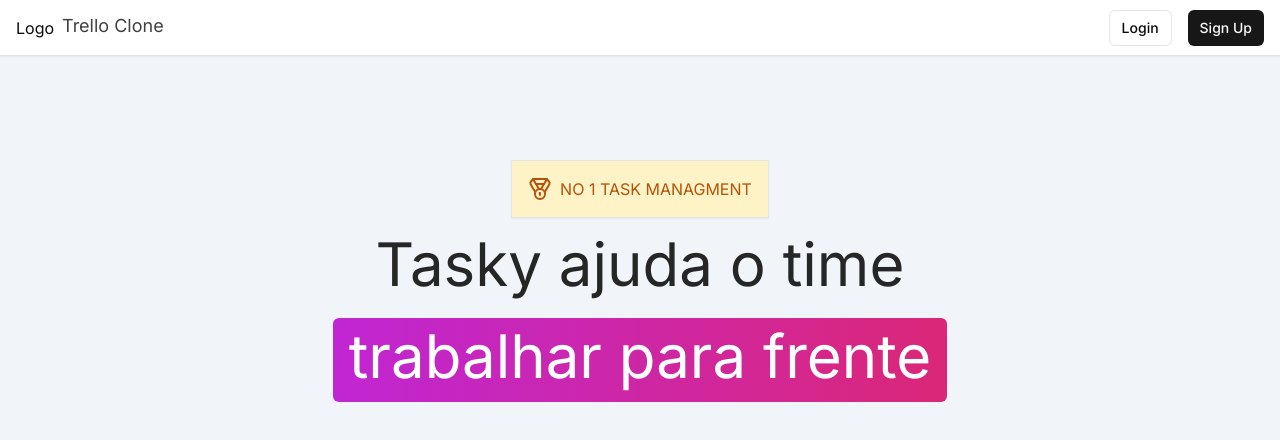
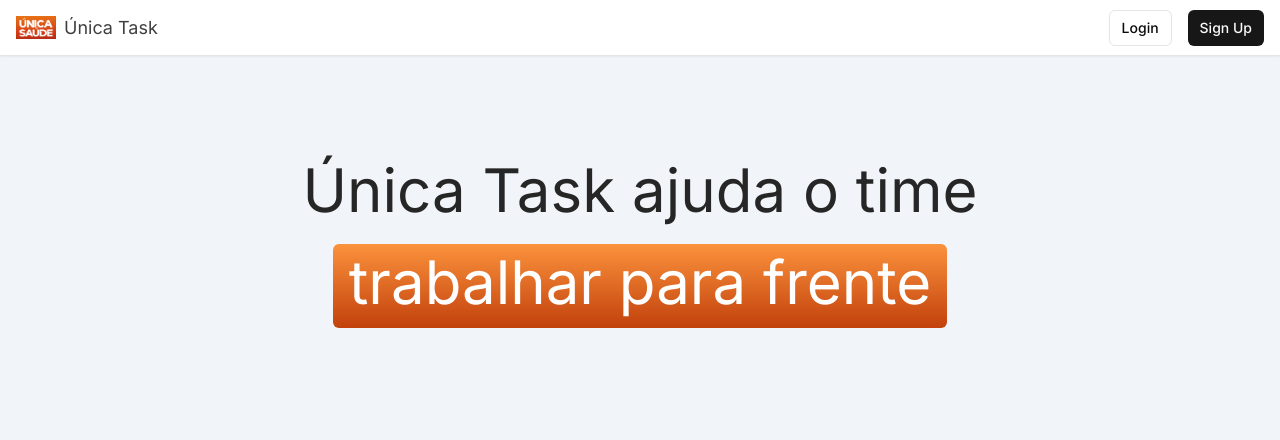
Before and after one commit to leandroms19/next-trello-alike, a Next.js app: page / in a window 1280 px wide. Shown: the top 440 px of the page. Built offline with nearby package versions, Linux system fonts and the light colour scheme.

Commit message:
configurações finais

```diff
--- a/app/(marketing)/page.tsx
+++ b/app/(marketing)/page.tsx
@@ -1,18 +1,12 @@
-import { Button } from "@/components/ui/button";
-import { Medal } from "lucide-react";
 
 const MarketingPage = () => {
     return(
         <div className="flex items-center justify-center flex-col">
             <div className="flex items-center justify-center flex-col">
-                <div className="mb-4 flex items-center border shadow-sm p-4 bg-amber-100 text-amber-700 rounder-full uppercase">
-                    <Medal className="h-6 w-6 mr-2" />
-                    No 1 task managment
-                </div>
                 <h1 className="text-3xl md:text-6xl text-center text-neutral-800 mb-6">
-                    Tasky ajuda o time
+                    Única Task ajuda o time
                 </h1>
-                <div className="text-3xl md:text-6xl bg-gradient-to-r from-fuchsia-600 to-pink-600 text-white px-4 p-2 rounded-md pb-4 w-fit">
+                <div className="text-3xl md:text-6xl bg-gradient-to-b from-orange-400 to-orange-700 text-white px-4 p-2 rounded-md pb-4 w-fit">
                     trabalhar para frente
                 </div>
             </div>
--- a/app/(platform)/(dashboard)/_components/nav-item.tsx
+++ b/app/(platform)/(dashboard)/_components/nav-item.tsx
@@ -45,7 +45,7 @@ export const NavItem = ({isExpanded, isActive, organization, onExpand} : NavItem
   ];
 
   const onClick = (href: string) => {
-    router.push(href)
+    router.push(href);
   };
 
     return(
--- a/app/(platform)/(dashboard)/_components/sidebar.tsx
+++ b/app/(platform)/(dashboard)/_components/sidebar.tsx
@@ -8,22 +8,25 @@ import { Plus } from "lucide-react";
 import Link from "next/link";
 import { useLocalStorage } from "usehooks-ts";
 import { NavItem, Organization } from "./nav-item";
+import { useRouter } from "next/navigation";
+
 
 interface SidebarProps {
   storageKey?: string;
 };
 
-export const Sidebar = ({storageKey = "t-sidebar-state"} : SidebarProps) => {
+export const Sidebar = ({ storageKey = "t-sidebar-state" }: SidebarProps) => {
+  const router = useRouter();
   const [expanded, setExpanded] = useLocalStorage<Record<string, any>>(storageKey, {});
   const { organization: activeOrganization, isLoaded: isLoadedOrg } = useOrganization();
-    const { userMemberships, isLoaded: isLoadedOrgList} = useOrganizationList({
+  const { userMemberships, isLoaded: isLoadedOrgList } = useOrganizationList({
     userMemberships: {
       infinite: true,
     }
   });
 
   const defaultAccordionValue: string[] = Object.keys(expanded).reduce((acc: string[], key: string) => {
-        if(expanded[key]){
+    if (expanded[key]) {
       acc.push(key);
     }
 
@@ -38,12 +41,12 @@ export const Sidebar = ({storageKey = "t-sidebar-state"} : SidebarProps) => {
     );
   };
 
-    if(!isLoadedOrg || !isLoadedOrgList || userMemberships.isLoading){
-        return(
+  if (!isLoadedOrg || !isLoadedOrgList || userMemberships.isLoading) {
+    return (
       <>
         <div className="flex items-center justify-between mb-2">
-                <Skeleton className="h-10 w-[50%]"/>
-                <Skeleton className="h-10 w-10"/>
+          <Skeleton className="h-10 w-[50%]" />
+          <Skeleton className="h-10 w-10" />
         </div>
         <div className="space-y-2">
           <NavItem.Skeleton />
@@ -54,21 +57,25 @@ export const Sidebar = ({storageKey = "t-sidebar-state"} : SidebarProps) => {
     );
   };
 
-    return(
+  const onClick = () => {
+    router.push('/select-org')
+  }
+
+  return (
     <>
       <div className="font-medium text-xs flex items-center mb-1">
         <span className="pl-4">
           Workspaces
         </span>
-            <Button asChild type="button" size="icon" variant="ghost" className="ml-auto">
+        <Button onClick={onClick} asChild type="button" size="icon" variant="ghost" className="ml-auto">
           <Link href="/select-org">
-                <Plus className="h-4 w-4"/>
+            <Plus className="h-4 w-4" />
           </Link>
         </Button>
       </div>
 
       <Accordion type="multiple" defaultValue={defaultAccordionValue} className="space-y-2">
-          {userMemberships.data.map(({organization}) => (
+        {userMemberships.data.map(({ organization }) => (
           <NavItem
             key={organization.id}
             isActive={activeOrganization?.id === organization.id}
--- /dev/null
+++ b/app/(platform)/(dashboard)/organization/[organizationId]/[...settings]/page.tsx
@@ -0,0 +1,27 @@
+import { OrganizationProfile } from "@clerk/nextjs";
+import { auth } from "@clerk/nextjs/server";
+
+const SettingsPage = () => {
+    const {orgId} = auth()
+    let path = `/organization/${orgId}/settings`
+
+    return(
+        <div className="w-full">
+           <OrganizationProfile path={path} appearance={{
+            elements: {
+                rootBox: {
+                    boxShadow: "none",
+                    width: "100%",
+                },
+                card: {
+                    border: "1px solid #e5e5e5",
+                    boxShadow: "none",
+                    width: "100%",
+                }
+            }
+           }}/>
+        </div>
+    );
+};
+
+export default SettingsPage
--- a/app/(platform)/(dashboard)/organization/[organizationId]/settings/page.tsx
+++ /dev/null
@@ -1,11 +0,0 @@
-import { OrganizationProfile } from "@clerk/nextjs";
-
-const SettingsPage = () => {
-    return(
-        <div className="w-full">
-            settings
-        </div>
-    );
-};
-
-export default SettingsPage
--- a/app/layout.tsx
+++ b/app/layout.tsx
@@ -3,7 +3,7 @@ import { Inter } from "next/font/google";
 import "./globals.css";
 import { siteConfig } from "@/config/site";
 
-const inter = Inter({ subsets: ["latin"] });
+const inter = Inter({ subsets: ['latin'] });
 
 export const metadata: Metadata = {
   title: {
@@ -13,8 +13,8 @@ export const metadata: Metadata = {
   description: "Generated by create next app",
   icons: [
     {
-      url: '/logo.svg',
-      href: '/logo.svg'
+      url: '/unicalogo.jpeg',
+      href: '/unicalogo.jpeg'
     }
   ]
 };
--- a/components/logo.tsx
+++ b/components/logo.tsx
@@ -1,13 +1,13 @@
+import Image from "next/image";
 import Link from "next/link"
 
 export const Logo = () => {
     return (
         <Link href="/">
-            <div></div>
             <div className="hover:opacity-75 transition items-center gap-x-2 hidden md:flex">
-                <p>Logo</p>
-                <p className="text-lg text-neutral-700 pb-1">
-                    Trello Clone
+                <Image src="/unicalogo.jpeg" alt="logo" height={40} width={40} />
+                <p className="text-lg text-neutral-700">
+                    Única Task
                 </p>
             </div>
 
--- a/config/site.ts
+++ b/config/site.ts
@@ -1,3 +1,3 @@
 export const siteConfig = {
- name: "Taskify",
+ name: "Única Task",
 };
```
Also changed, not shown: middleware.ts (+47 -21 lines), public/unicalogo.jpeg (added). Lines whose indentation alone changed are shown as unchanged.
